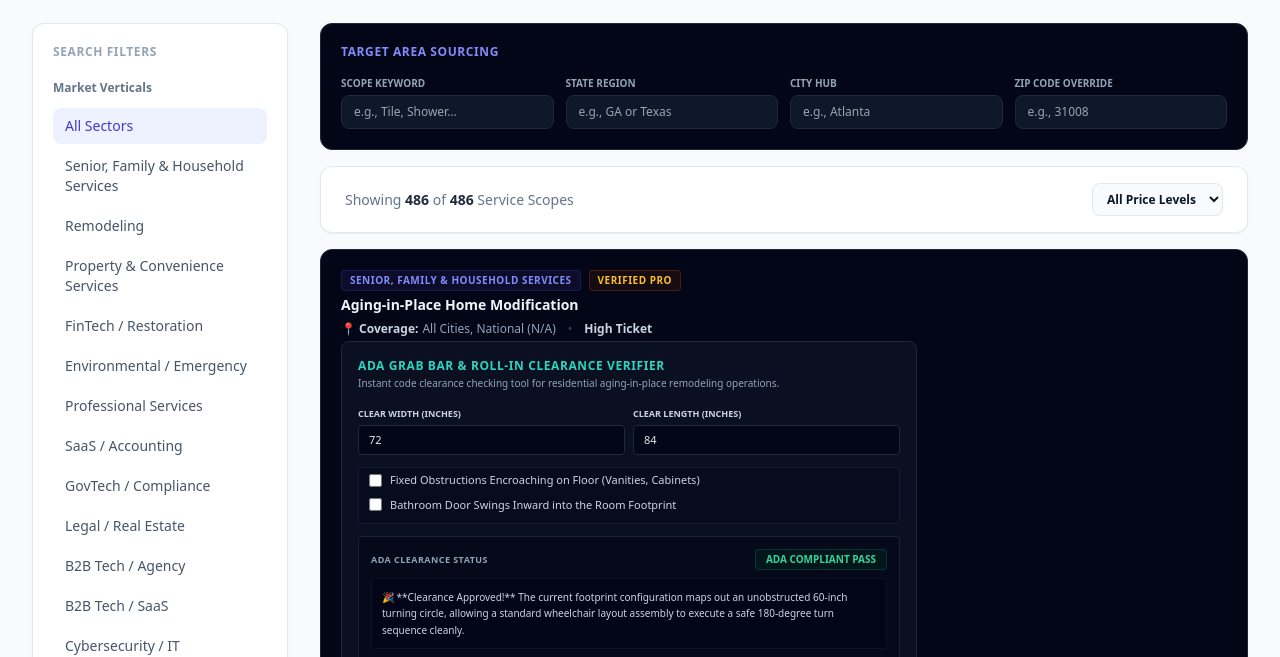
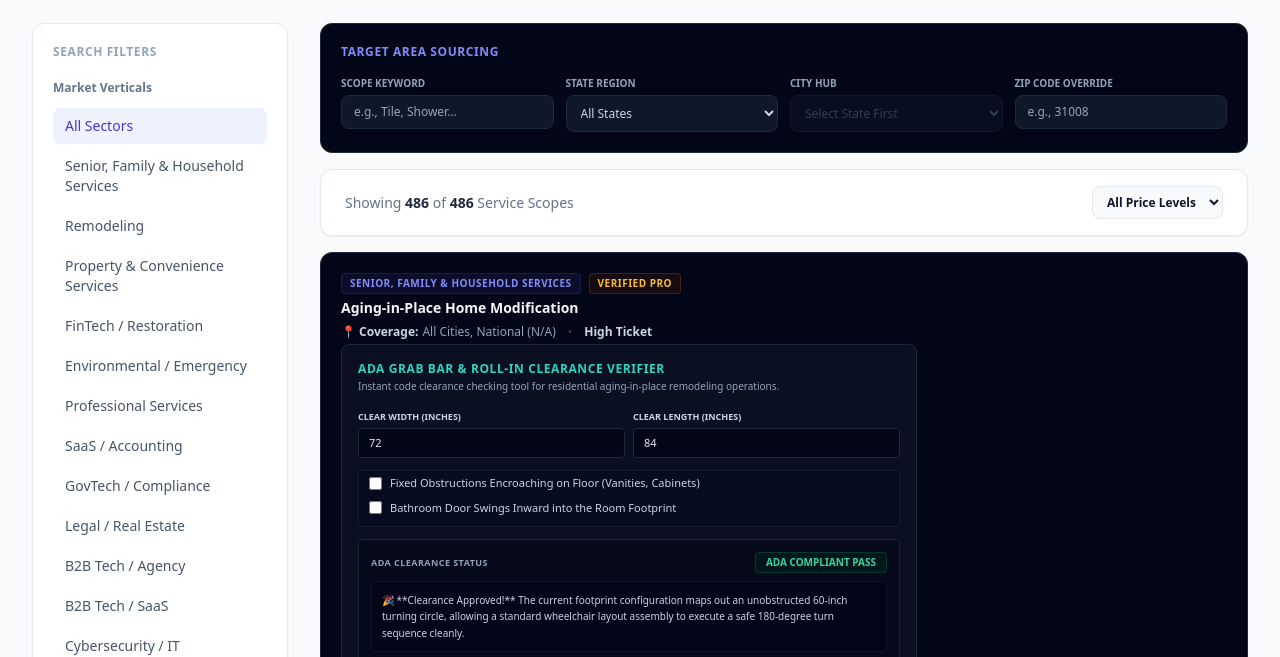
Before and after one commit to wridleyjr-code/servicescopehq-platform, a website: page index.html in a window 1280 px wide. Shown: the part 74-731 px from the top of the page. Drawn offline with nearby package versions, Linux system fonts and the light colour scheme.

Commit message:
feat: implement dropdown selectors for state and city filters with dynamic city option population

```diff
--- a/app.js
+++ b/app.js
@@ -77,16 +77,57 @@ function initializeGeographicListeners() {
     const zipInput = document.getElementById("zipFilter");
     const searchInput = document.getElementById("dirSearch");
 
+    // Dynamic city populating function
+    function populateCitiesForState(stateCode) {
+        if (!cityInput) return;
+
+        // Clear previous options
+        cityInput.innerHTML = '<option value="">All Cities</option>';
+
+        if (!stateCode) {
+            cityInput.disabled = true;
+            cityInput.className = "w-full bg-slate-900 border border-slate-800 rounded-lg px-2.5 py-2 text-xs focus:outline-none focus:border-indigo-500 text-slate-500 disabled:opacity-50";
+            cityInput.innerHTML = '<option value="">Select State First</option>';
+            geoState.city = "";
+            return;
+        }
+
+        // Extract unique cities for this state from activeDatabase
+        const cities = [...new Set(
+            activeDatabase
+                .filter(item => item.state && item.state.toUpperCase() === stateCode.toUpperCase() && item.city)
+                .map(item => item.city)
+        )].sort();
+
+        if (cities.length > 0) {
+            cities.forEach(city => {
+                const opt = document.createElement("option");
+                opt.value = city;
+                opt.textContent = city;
+                cityInput.appendChild(opt);
+            });
+            cityInput.disabled = false;
+            cityInput.className = "w-full bg-slate-900 border border-slate-800 rounded-lg px-2.5 py-2 text-xs focus:outline-none focus:border-indigo-500 text-slate-300";
+        } else {
+            cityInput.disabled = true;
+            cityInput.className = "w-full bg-slate-900 border border-slate-800 rounded-lg px-2.5 py-2 text-xs focus:outline-none focus:border-indigo-500 text-slate-500 disabled:opacity-50";
+            cityInput.innerHTML = '<option value="">No Cities Found</option>';
+        }
+    }
+
     if(stateInput) {
-        stateInput.addEventListener("input", (e) => {
-            geoState.state = e.target.value.trim().toUpperCase();
+        stateInput.addEventListener("change", (e) => {
+            const selectedState = e.target.value.trim().toUpperCase();
+            geoState.state = selectedState;
+            populateCitiesForState(selectedState);
+            geoState.city = ""; // Reset city selection
             updateLocationBadge();
             executePlatformSearchFilter();
         });
     }
 
     if(cityInput) {
-        cityInput.addEventListener("input", (e) => {
+        cityInput.addEventListener("change", (e) => {
             geoState.city = e.target.value.trim();
             updateLocationBadge();
             executePlatformSearchFilter();
@@ -110,6 +151,11 @@ function initializeGeographicListeners() {
 
     const priceFilter = document.getElementById("priceFilter");
     if(priceFilter) priceFilter.addEventListener("change", executePlatformSearchFilter);
+
+    // Initial run to ensure correct disabled state for city selector
+    if (stateInput) {
+        populateCitiesForState(stateInput.value);
+    }
 }
 
 function updateLocationBadge() {
--- a/index.html
+++ b/index.html
@@ -190,18 +190,70 @@
                                class="w-full bg-slate-900 border border-slate-800 rounded-lg px-3 py-2 text-xs focus:outline-none focus:border-indigo-500 text-slate-200">
                     </div>
 
-                    <!-- State Free-Form Field -->
+                    <!-- State Selector -->
                     <div>
                         <label class="block text-[10px] font-bold text-slate-400 uppercase mb-1">State Region</label>
-                        <input type="text" id="stateFilter" placeholder="e.g., GA or Texas"
-                               class="w-full bg-slate-900 border border-slate-800 rounded-lg px-3 py-2 text-xs focus:outline-none focus:border-indigo-500 text-slate-200">
+                        <select id="stateFilter" class="w-full bg-slate-900 border border-slate-800 rounded-lg px-2.5 py-2 text-xs focus:outline-none focus:border-indigo-500 text-slate-300">
+                            <option value="">All States</option>
+                            <option value="AL">Alabama (AL)</option>
+                            <option value="AK">Alaska (AK)</option>
+                            <option value="AZ">Arizona (AZ)</option>
+                            <option value="AR">Arkansas (AR)</option>
+                            <option value="CA">California (CA)</option>
+                            <option value="CO">Colorado (CO)</option>
+                            <option value="CT">Connecticut (CT)</option>
+                            <option value="DE">Delaware (DE)</option>
+                            <option value="FL">Florida (FL)</option>
+                            <option value="GA">Georgia (GA)</option>
+                            <option value="HI">Hawaii (HI)</option>
+                            <option value="ID">Idaho (ID)</option>
+                            <option value="IL">Illinois (IL)</option>
+                            <option value="IN">Indiana (IN)</option>
+                            <option value="IA">Iowa (IA)</option>
+                            <option value="KS">Kansas (KS)</option>
+                            <option value="KY">Kentucky (KY)</option>
+                            <option value="LA">Louisiana (LA)</option>
+                            <option value="ME">Maine (ME)</option>
+                            <option value="MD">Maryland (MD)</option>
+                            <option value="MA">Massachusetts (MA)</option>
+                            <option value="MI">Michigan (MI)</option>
+                            <option value="MN">Minnesota (MN)</option>
+                            <option value="MS">Mississippi (MS)</option>
+                            <option value="MO">Missouri (MO)</option>
+                            <option value="MT">Montana (MT)</option>
+                            <option value="NE">Nebraska (NE)</option>
+                            <option value="NV">Nevada (NV)</option>
+                            <option value="NH">New Hampshire (NH)</option>
+                            <option value="NJ">New Jersey (NJ)</option>
+                            <option value="NM">New Mexico (NM)</option>
+                            <option value="NY">New York (NY)</option>
+                            <option value="NC">North Carolina (NC)</option>
+                            <option value="ND">North Dakota (ND)</option>
+                            <option value="OH">Ohio (OH)</option>
+                            <option value="OK">Oklahoma (OK)</option>
+                            <option value="OR">Oregon (OR)</option>
+                            <option value="PA">Pennsylvania (PA)</option>
+                            <option value="RI">Rhode Island (RI)</option>
+                            <option value="SC">South Carolina (SC)</option>
+                            <option value="SD">South Dakota (SD)</option>
+                            <option value="TN">Tennessee (TN)</option>
+                            <option value="TX">Texas (TX)</option>
+                            <option value="UT">Utah (UT)</option>
+                            <option value="VT">Vermont (VT)</option>
+                            <option value="VA">Virginia (VA)</option>
+                            <option value="WA">Washington (WA)</option>
+                            <option value="WV">West Virginia (WV)</option>
+                            <option value="WI">Wisconsin (WI)</option>
+                            <option value="WY">Wyoming (WY)</option>
+                        </select>
                     </div>
 
-                    <!-- City Free-Form Field -->
+                    <!-- City Selector (Populates dynamically based on state choice) -->
                     <div>
                         <label class="block text-[10px] font-bold text-slate-400 uppercase mb-1">City Hub</label>
-                        <input type="text" id="cityFilter" placeholder="e.g., Atlanta"
-                               class="w-full bg-slate-900 border border-slate-800 rounded-lg px-3 py-2 text-xs focus:outline-none focus:border-indigo-500 text-slate-200">
+                        <select id="cityFilter" disabled class="w-full bg-slate-900 border border-slate-800 rounded-lg px-2.5 py-2 text-xs focus:outline-none focus:border-indigo-500 text-slate-500 disabled:opacity-50">
+                            <option value="">Select State First</option>
+                        </select>
                     </div>
 
                     <!-- ZIP Code Direct Input -->
```
